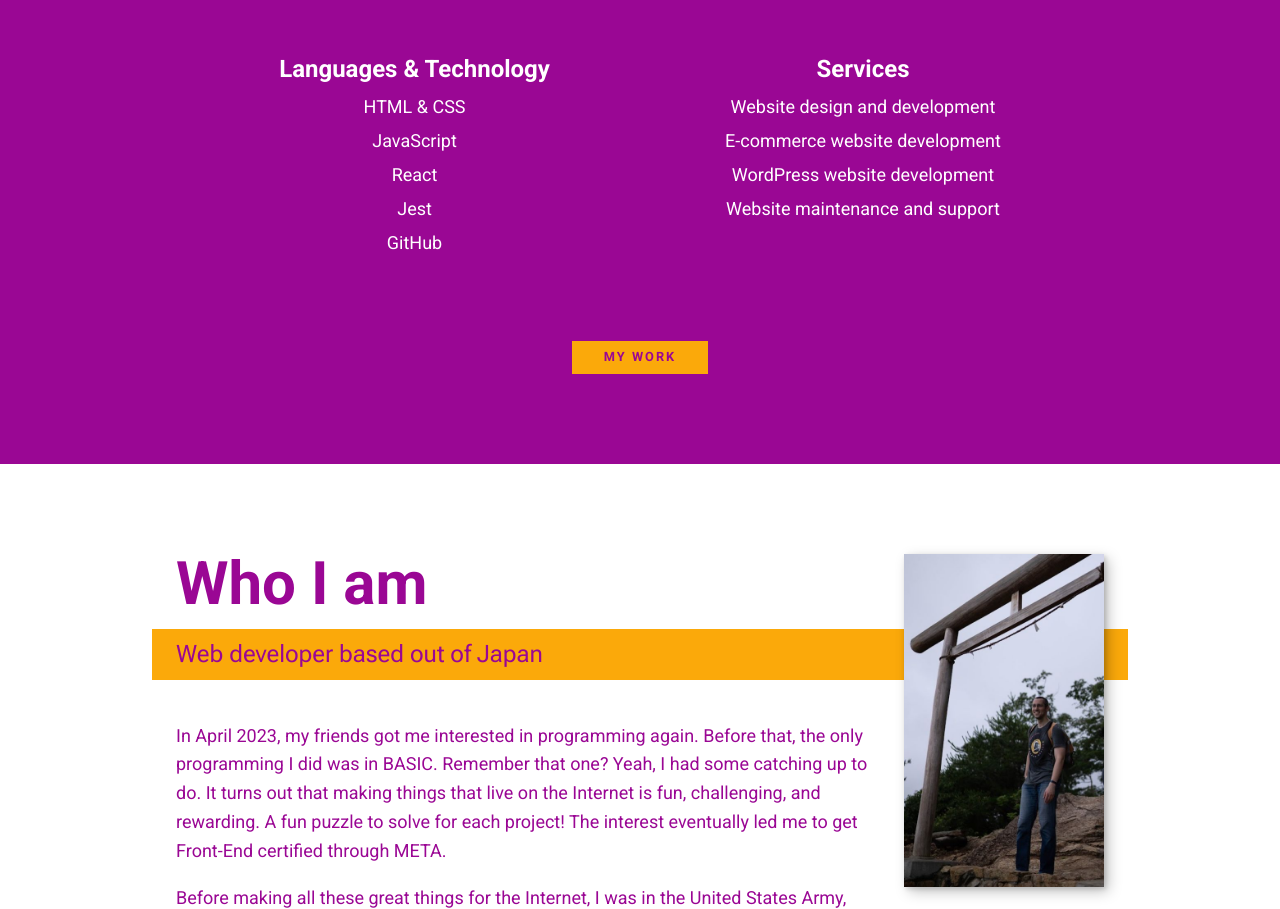
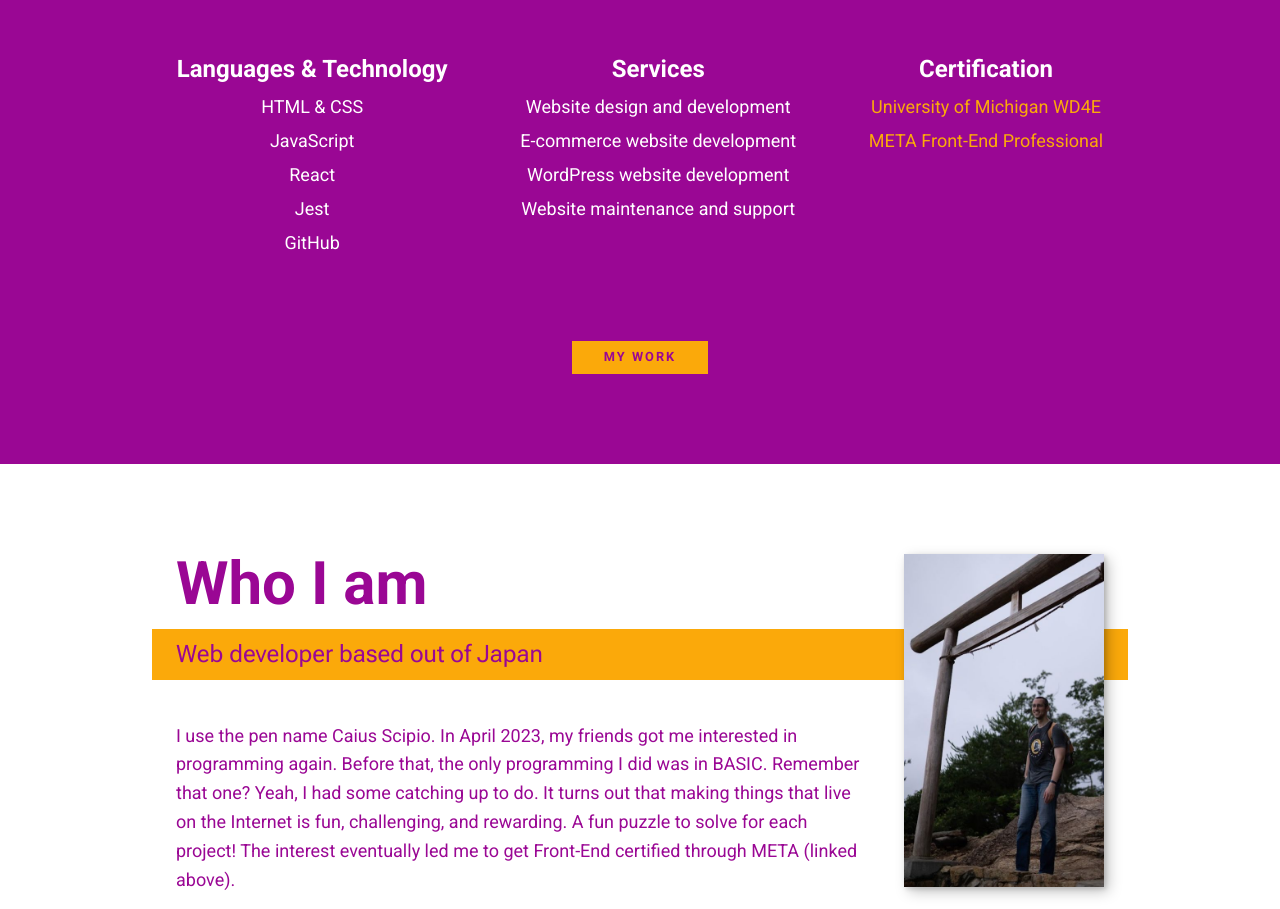
Before and after one commit to Caius-Scipio/Portfolio, a plain HTML site: page index.html in a window 1280 px wide. Shown: the part 694-1603 px from the top of the page. Drawn offline with nearby package versions, Linux system fonts and the light colour scheme.

Commit message:
Added Certifications

```diff
--- a/index.html
+++ b/index.html
@@ -87,14 +87,11 @@
                   <p>WordPress website development</p>
                   <p>Website maintenance and support</p>
               </div>
-  <!--
               <div class="service">
-                  <h3>Testimonial</h3>
-                  <p>"John is a highly skilled and experienced front end web developer. He delivered our new website on
-                      time and within budget, and it looks and functions perfectly. I highly recommend John to anyone
-                      looking for a front end web developer." - John Smith, CEO of Acme Corporation</p>
+                  <h3>Certification</h3>
+                  <p><a href="https://www.coursera.org/account/accomplishments/specialization/UBZR9QQZZNAG">University of Michigan WD4E</a></p>
+                  <p><a href="https://www.coursera.org/account/accomplishments/professional-cert/6VKNQGKYHYH5">META Front-End Professional</a></p>
               </div>
-  -->
           </div> <!-- / services -->
 
           <a href="#work" class="btn">My Work</a>
@@ -107,10 +104,10 @@
 
           <div class="about-me__body">
               <p>
-                  In April 2023, my friends got me interested in programming again. Before that, the only programming I
+                  I use the pen name Caius Scipio. In April 2023, my friends got me interested in programming again. Before that, the only programming I
                   did was in BASIC. Remember that one? Yeah, I had some catching up to do. It turns out that making
                   things that live on the Internet is fun, challenging, and rewarding. A fun puzzle to solve for each
-                  project! The interest eventually led me to get Front-End certified through META.
+                  project! The interest eventually led me to get Front-End certified through META (linked above).
               </p>
               <p>
                   Before making all these great things for the Internet, I was in the United States Army, and in my decade
--- a/styles.css
+++ b/styles.css
@@ -449,6 +449,11 @@ header {
     box-shadow: var(--bs);
 }
 
+.service a {
+  color: var(--clr-accent);
+  text-decoration: none;
+}
+
 @media (min-width: 600px) {
     .about-me {
         display: grid;
```
